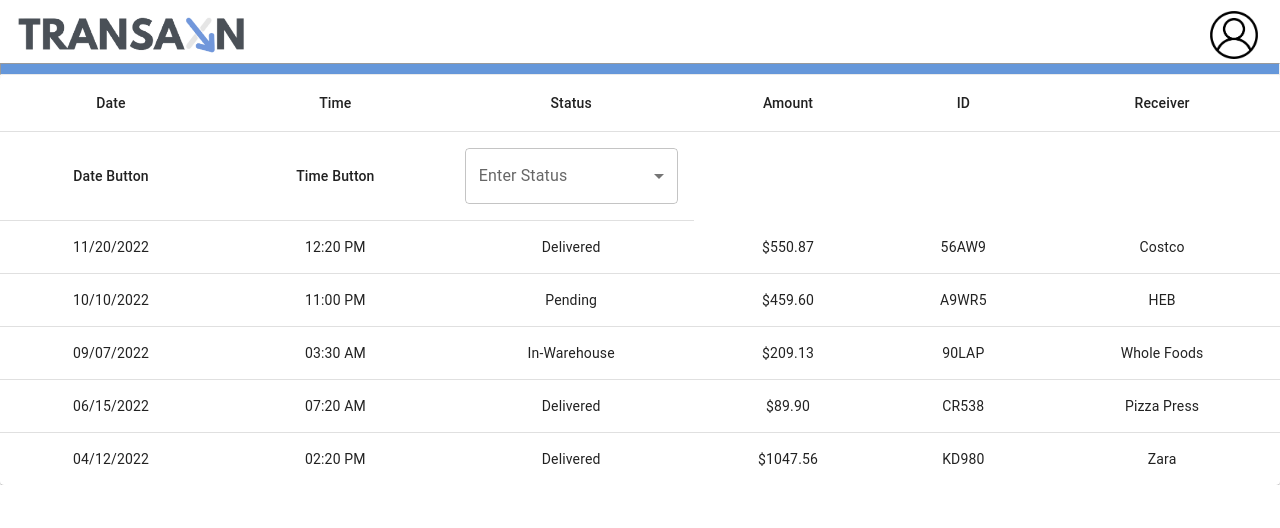
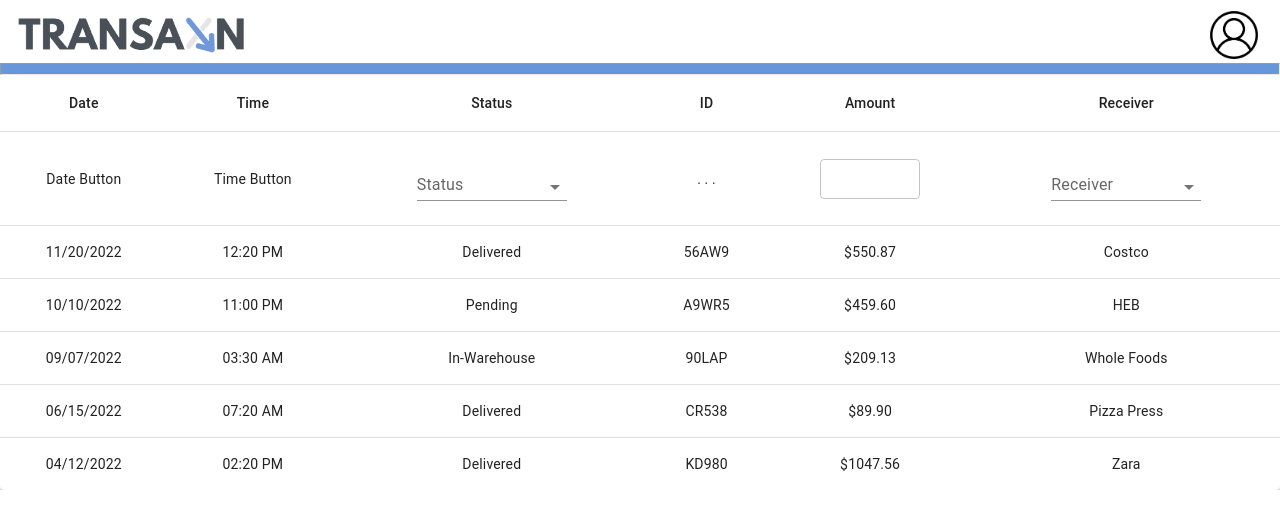
Before and after one commit to DylanTse/supply-chain, a React (Create React App) app in the folder distledger/: page /TransactionPage in a window 1280 px wide. Shown: the top 528 px of the page. Built offline with nearby package versions, Linux system fonts and the light colour scheme.

Commit message:
Added receiver/amount button

```diff
--- a/distledger/package.json
+++ b/distledger/package.json
@@ -3,6 +3,7 @@
   "version": "0.1.0",
   "private": true,
   "dependencies": {
+    "@date-io/date-fns": "^1.3.13",
     "@emotion/react": "^11.10.5",
     "@emotion/styled": "^11.10.5",
     "@mui/material": "^5.10.12",
@@ -10,6 +11,7 @@
     "@testing-library/jest-dom": "^5.16.5",
     "@testing-library/react": "^13.4.0",
     "@testing-library/user-event": "^13.5.0",
+    "date-fns": "^2.29.3",
     "react": "^18.2.0",
     "react-dom": "^18.2.0",
     "react-router-dom": "^6.4.2",
--- a/distledger/src/App.jsx
+++ b/distledger/src/App.jsx
@@ -5,7 +5,6 @@ import JoinDatabase from './components/joinDatabase/JoinDatabase';
 import FormDatabase from './components/formDatabase/FormDatabase';
 import Header from './components/header/Header';
 import TransactionPage from './components/TransactionPage/TransactionPage';
-import TransactionHeader from './components/TransactionPage/TransactionHeader/TransactionHeader';
 import DatePicker from './components/TransactionPage/TransactionTable/DatePicker'
 
 
@@ -17,7 +16,7 @@ function App() {
         <Route path='/Join' element={<JoinDatabase />} />
         <Route path='/Login' element={<FormDatabase />} />
         <Route path= '/TransactionPage' element={<TransactionPage/>} />
-        <Route path='/test' element = {<DatePicker />} />
+        <Route path='/calendar' element = {<DatePicker />} />
         {/* <Route path='/' element={<Home />} /> */}
       </Routes>
     </Router>
--- a/distledger/src/components/TransactionPage/TransactionTable/DatePicker.jsx
+++ b/distledger/src/components/TransactionPage/TransactionTable/DatePicker.jsx
@@ -1,14 +1,23 @@
 import * as React from 'react';
 
 import TextField from '@mui/material/TextField';
-import { useState } from 'react';
-import DatePicker from 'react-datepicker'
-import 'react-datepicker/dist/react-datepicker.css'
+import { AdapterDayjs } from '@mui/x-date-pickers/AdapterDayjs';
+import { LocalizationProvider } from '@mui/x-date-pickers/LocalizationProvider';
+import { DatePicker } from '@mui/x-date-pickers/DatePicker';
 
 export default function BasicDatePicker() {
-  const [selectedDate, setSelectedDate] = useState(null)
+  const [value, setValue] = React.useState(null);
 
   return (
-    <DatePicker selected={selectedDate} onChange={date => setSelectedDate(date)}/>
+    <LocalizationProvider dateAdapter={AdapterDayjs}>
+      <DatePicker
+        label="Basic example"
+        value={value}
+        onChange={(newValue) => {
+          setValue(newValue);
+        }}
+        renderInput={(params) => <TextField {...params} />}
+      />
+    </LocalizationProvider>
   );
 }
--- a/distledger/src/components/TransactionPage/TransactionTable/TransactionTable.jsx
+++ b/distledger/src/components/TransactionPage/TransactionTable/TransactionTable.jsx
@@ -11,21 +11,27 @@ import MenuItem from '@mui/material/MenuItem';
 import Box from '@mui/material/Box';
 import InputLabel from '@mui/material/InputLabel';
 import FormControl from '@mui/material/FormControl';
+import TextField from '@mui/material/TextField';
 import { LocalizationProvider } from '@mui/x-date-pickers/LocalizationProvider';
 import { AdapterDayjs } from '@mui/x-date-pickers/AdapterDayjs';
 import { DesktopDatePicker } from '@mui/x-date-pickers/DesktopDatePicker';
 
 
-function createData(date, time, status, amount, id, receiver) {
-  return { date, time, status, amount, id, receiver };
+function createData(date, time, status, id, amount, receiver) {
+  return { date, time, status, id, amount, receiver };
 }
 
+function generateRandom() {
+  const min = 10000
+  const rand = min + Math.random() * (Math.random(1, 10))
+};
+
 const rows = [
-  createData("11/20/2022", "12:20 PM", "Delivered", "$550.87", "56AW9", "Costco"),
-  createData("10/10/2022", "11:00 PM", "Pending", "$459.60", "A9WR5", "HEB"),
-  createData("09/07/2022", "03:30 AM", "In-Warehouse", "$209.13", "90LAP", "Whole Foods"),
-  createData("06/15/2022", "07:20 AM", "Delivered", "$89.90", "CR538", "Pizza Press"),
-  createData("04/12/2022", "02:20 PM", "Delivered", "$1047.56", "KD980", "Zara"),
+  createData("11/20/2022", "12:20 PM", "Delivered", "56AW9", "$550.87", "Costco"),
+  createData("10/10/2022", "11:00 PM", "Pending", "A9WR5", "$459.60", "HEB"),
+  createData("09/07/2022", "03:30 AM", "In-Warehouse", "90LAP", "$209.13", "Whole Foods"),
+  createData("06/15/2022", "07:20 AM", "Delivered", "CR538", "$89.90", "Pizza Press"),
+  createData("04/12/2022", "02:20 PM", "Delivered", "KD980", "$1047.56", "Zara"),
 ];
 
 export default function TransactionTable() {
@@ -34,6 +40,13 @@ export default function TransactionTable() {
   const changeStatus = (event) => {
     setStatus(event.target.value)
   };
+
+  const[receiver, setReceiver] = React.useState('');
+
+  const changeReceiver = (event) => {
+    setReceiver(event.target.value)
+  };
+
 
   return (
     <TableContainer component={Paper}>
@@ -44,10 +57,12 @@ export default function TransactionTable() {
             <TableCell align="center">Date</TableCell>
             <TableCell align="center">Time</TableCell>
             <TableCell align="center">Status</TableCell>
+            <TableCell align="center">ID</TableCell>
             <TableCell align="center">Amount</TableCell>
-            <TableCell align="center">ID</TableCell>
             <TableCell align="center">Receiver</TableCell>
           </TableRow>
+          </TableHead>
+
           {/* Second Row of Table = Implement Buttons to Enter Data */}
           <TableRow>
             <TableCell align="center">Date Button</TableCell>
@@ -55,8 +70,8 @@ export default function TransactionTable() {
             {/* Status of Delivery Dropdown */}
             <TableCell align="center">
             <Box sx={{ minWidth: 50 }}>
-              <FormControl fullWidth>
-                <InputLabel id="status-label">Enter Status</InputLabel>
+              <FormControl sx={{ m: 1, minWidth: 150 }} size="small" variant="standard">
+                <InputLabel id="status-label">Status</InputLabel>
               <Select label="Status" value={status} onChange={changeStatus}>
                 <MenuItem value={1}>Delivered</MenuItem>
                 <MenuItem value={2}>In-Transit</MenuItem>
@@ -66,8 +81,34 @@ export default function TransactionTable() {
             </Box>
             </TableCell>
             {/* Generated ID */}
+            <TableCell align="center">. . .</TableCell>
+            {/* Amount */}
+            <TableCell align="center">
+            <TextField
+              sx={{
+                width: { sm: 20, md: 100 },
+              }}
+              id="standard"
+              variant="outlined"
+              size="small"
+                />
+            {/* Receiver */}
+            </TableCell>
+            <TableCell align="center">
+            <Box sx={{ minWidth: 50 }}>
+              <FormControl sx={{ m: 1, minWidth: 150 }} size="small" variant="standard">
+                <InputLabel id="receiver-label">Receiver</InputLabel>
+              <Select label="Status" value={receiver} onChange={changeReceiver}>
+                <MenuItem value={1}>Costco</MenuItem>
+                <MenuItem value={2}>Aritzia</MenuItem>
+                <MenuItem value={3}>Randalls</MenuItem>
+                <MenuItem value={4}>Add New Purchaser</MenuItem>
+              </Select>
+              </FormControl>
+            </Box>
+            </TableCell>
           </TableRow>
-        </TableHead>
+
         <TableBody>
           {rows.map((row) => (
             <TableRow
@@ -77,8 +118,8 @@ export default function TransactionTable() {
               <TableCell align="center">{row.date}</TableCell>
               <TableCell align="center">{row.time}</TableCell>
               <TableCell align="center">{row.status}</TableCell>
+              <TableCell align="center">{row.id}</TableCell>
               <TableCell align="center">{row.amount}</TableCell>
-              <TableCell align="center">{row.id}</TableCell>
               <TableCell align="center">{row.receiver}</TableCell>
             </TableRow>
           ))}
--- a/package.json
+++ b/package.json
@@ -6,6 +6,10 @@
     "start": "node index.js"
   },
   "dependencies": {
+    "@date-io/date-fns": "^1.3.13",
+    "@date-io/dayjs": "^2.16.0",
+    "@material-ui/core": "^4.12.4",
+    "@material-ui/pickers": "^3.3.10",
     "@mui/x-date-pickers": "^5.0.8",
     "bootstrap": "^5.2.2",
     "date-fns": "^2.29.3",
```
Also changed, not shown: distledger/src/components/TransactionPage/TransactionTable/TransactionTable.scss (line endings or trailing spaces), 2 other files (tests, documents, lock files or other folders).
